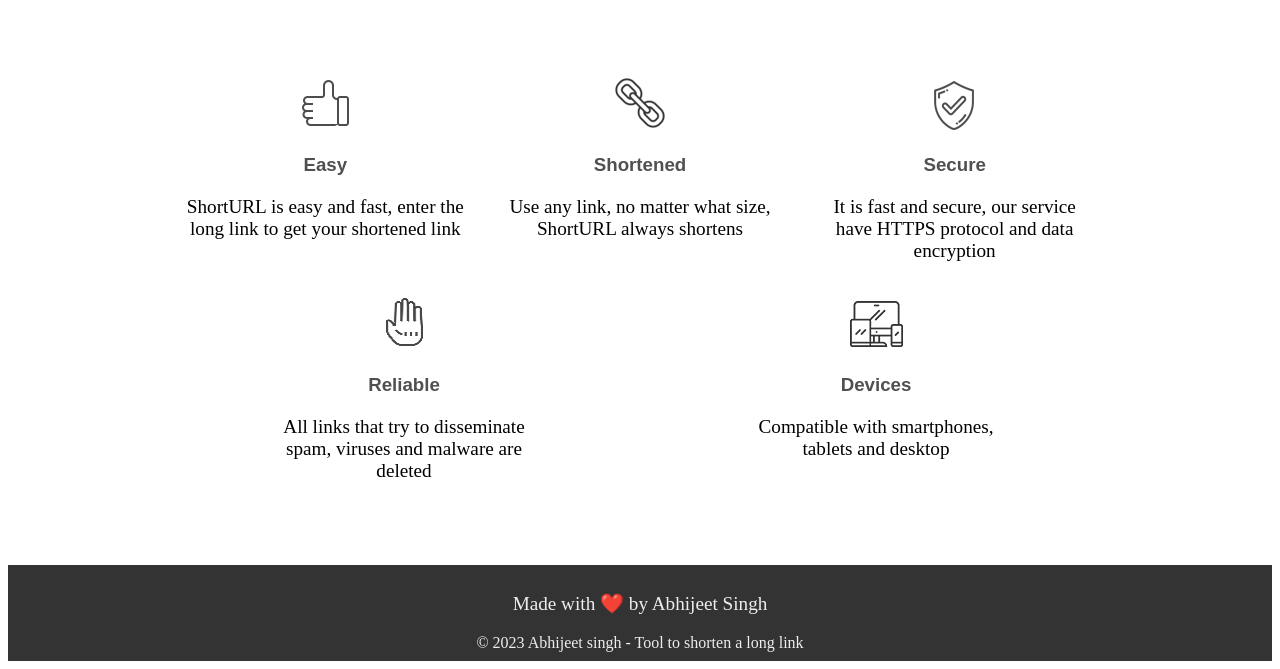
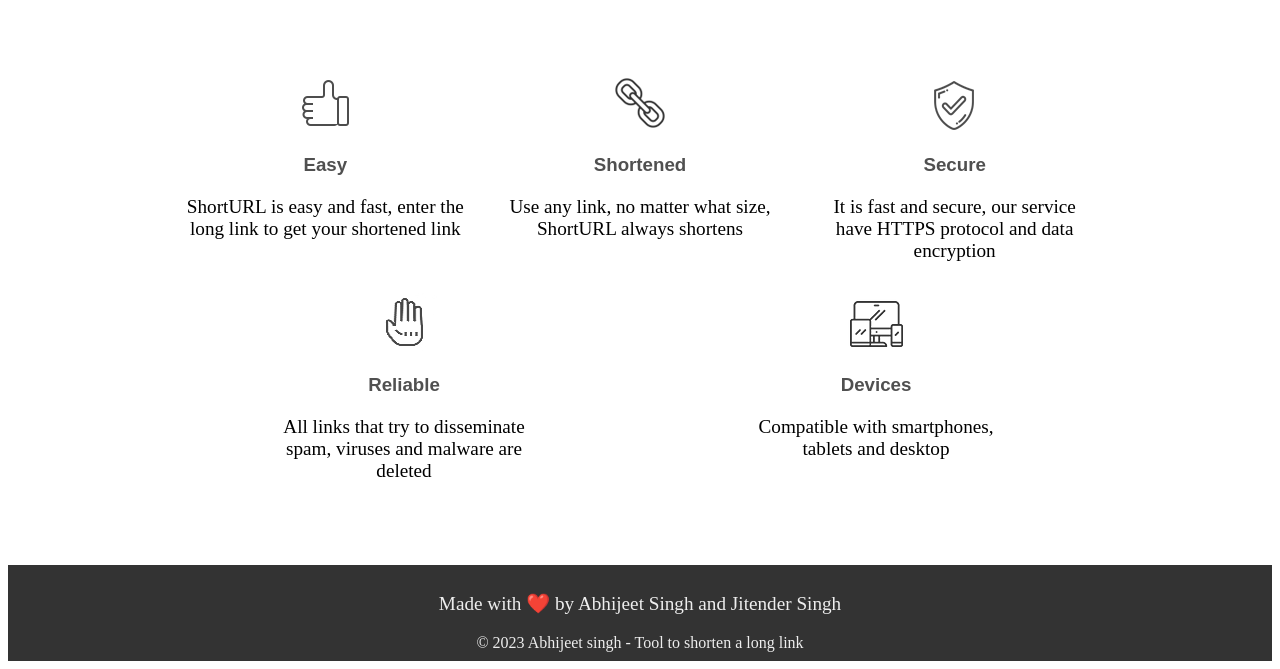
Before and after one commit to AbhiijeettSingh/url-shortener, a website with bundled scripts: page frontend/index.html in a window 1280 px wide. Shown: the part 749-1418 px from the top of the page. Built offline with nearby package versions, Linux system fonts and the light colour scheme.

Commit message:
removed console logs

```diff
--- a/app.js
+++ b/app.js
@@ -8,7 +8,6 @@
 
 (async () => {
   await sequelize.sync({ force: true });
-  console.log("All models are synchronized successfully.");
 })();
 
 app.get("/:id", async (req, res) => {
--- a/frontend/index.html
+++ b/frontend/index.html
@@ -88,7 +88,7 @@
       </div>
     </div>
     <footer>
-      <p>Made with ❤️ by Abhijeet Singh</p>
+      <p>Made with ❤️ by Abhijeet Singh and Jitender Singh</p>
       <div>© 2023 Abhijeet singh - Tool to shorten a long link</div>
     </footer>
     <script src="index.js" type="module"></script>
--- a/frontend/index.js
+++ b/frontend/index.js
@@ -1,4 +1,3 @@
-
 import { isValidUrl } from "./urlChecker.js";
 const form = document.querySelector("form");
 const input = document.querySelector("input");
@@ -6,10 +5,8 @@
 const errorContainer = document.querySelector(".error-container");
 
 form.addEventListener("submit", (e) => {
-  console.log('form submitted')
   e.preventDefault();
   const longUrl = input.value;
-  console.log(longUrl)
   const validUrl = isValidUrl(longUrl);
   if (!validUrl) {
     alert("enter valid Url");
@@ -24,13 +21,11 @@
     .then((res) => res.json())
     .then((data) => {
       input.value = '';
-      console.log(data.shortUrl)
       let shortUrl = data.shortUrl;
       let link = document.createElement('a');
       link.href = shortUrl;
       link.textContent = shortUrl
       const shortUrlContainer = document.querySelector('.shortUrl-container');
       shortUrlContainer.append(link);
-      console.log(shortUrlContainer, shortUrl, link)
     }).catch(e=> console.log(e));
 });
--- a/models/urlModel.js
+++ b/models/urlModel.js
@@ -23,7 +23,4 @@
   modelName: 'Url'
 });
 
-// the defined model is the class itself
-console.log(Url === sequelize.models.Url); // true
-
 module.exports = {Url, sequelize};
```
